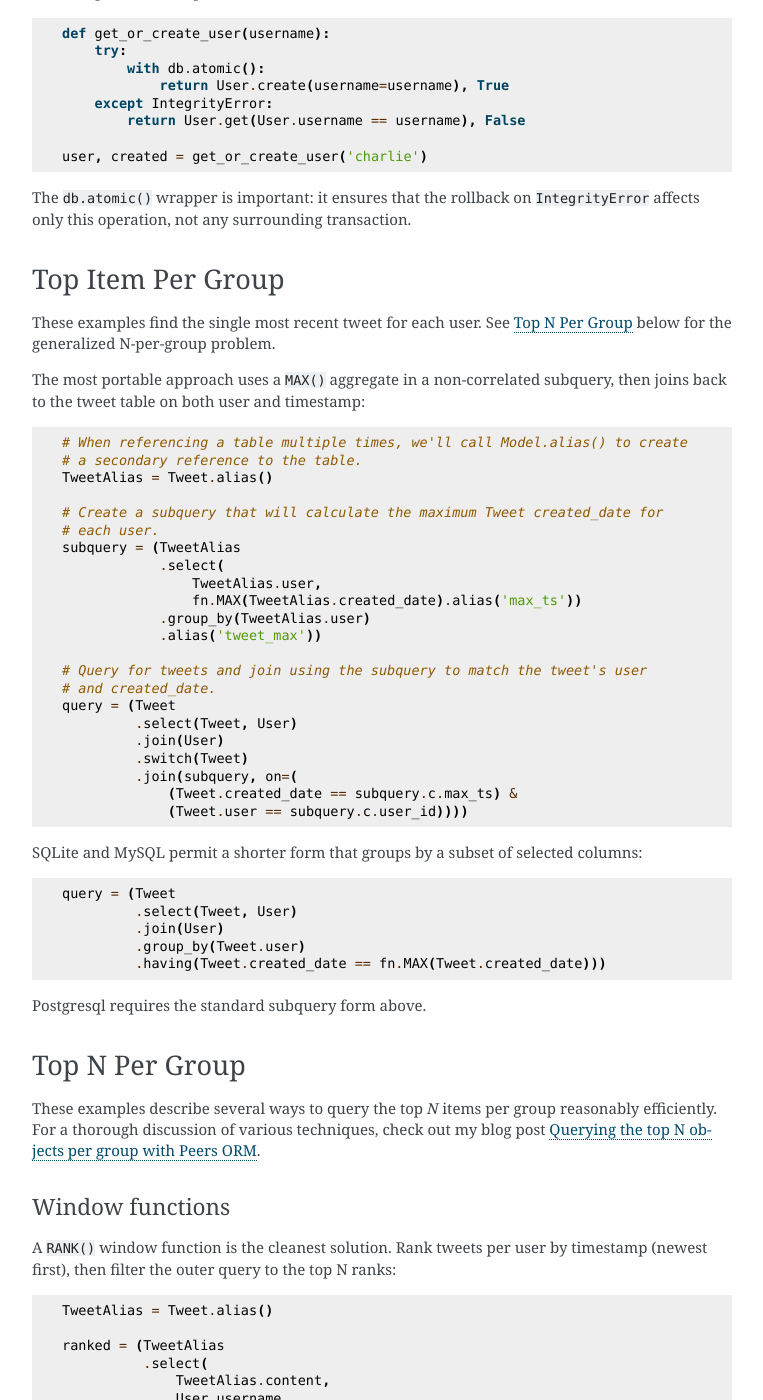
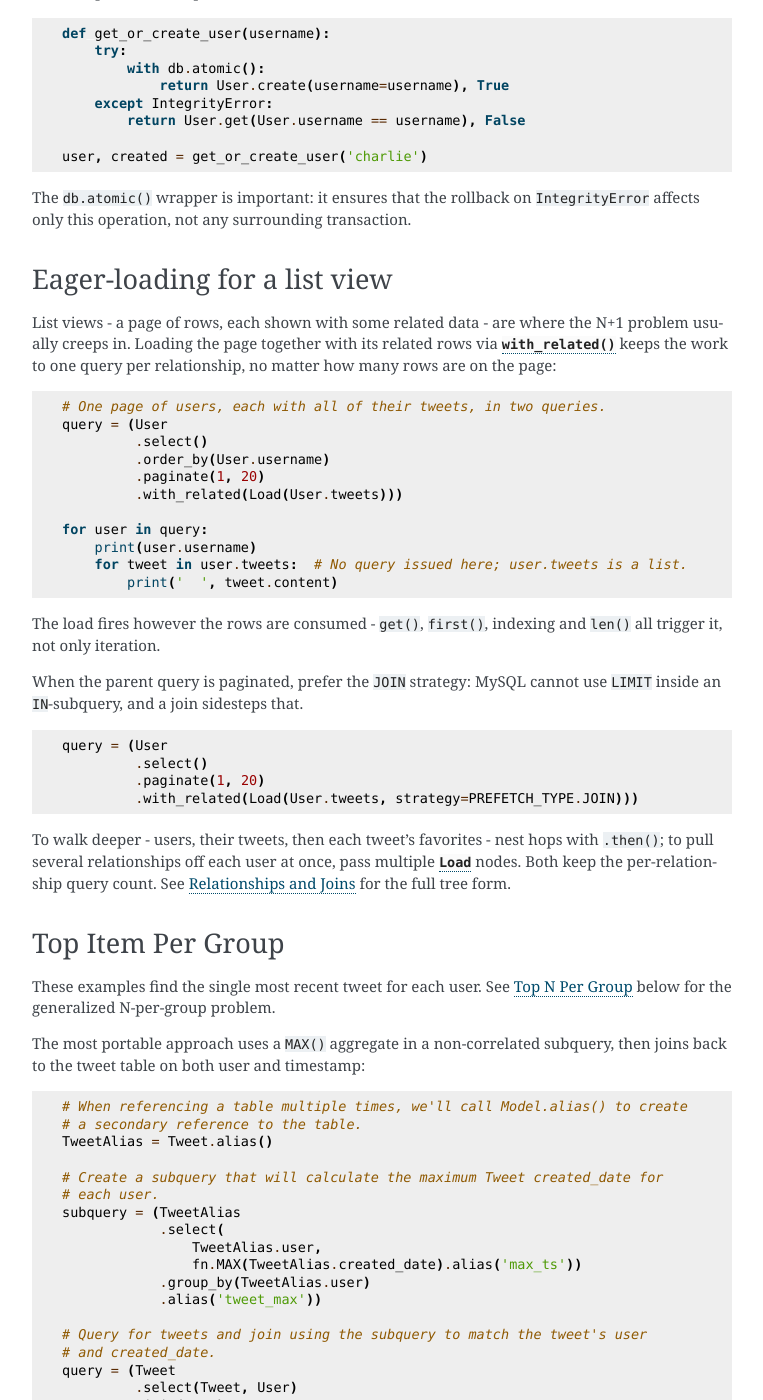
Before and after one commit to Star-DreamDev/myPeers, a Sphinx documentation site: the page built from docs/peers/recipes.rst, in a window 1280 px wide and 1400 px high, scrolled down 2140 px. Shown: the whole window, without its empty margins (378-1141 px from the left). Built offline with Sphinx 7.4.7, drawn with Linux system fonts in a browser that asks for light colours; the version number could not be read and is left out; some of the changed text lies outside the part shown.

Commit message:
Few more recipe/examples.

```diff
--- a/docs/peers/recipes.rst
+++ b/docs/peers/recipes.rst
@@ -145,6 +145,49 @@ The ``db.atomic()`` wrapper is important: it ensures that the rollback on
 
 .. _top-item-per-group:
 
+.. _eager-loading:
+
+Eager-loading for a list view
+-----------------------------
+
+List views - a page of rows, each shown with some related data - are where the
+N+1 problem usually creeps in. Loading the page together with its related rows
+via :meth:`~ModelSelect.with_related` keeps the work to one query per
+relationship, no matter how many rows are on the page:
+
+.. code-block:: python
+
+   # One page of users, each with all of their tweets, in two queries.
+   query = (User
+            .select()
+            .order_by(User.username)
+            .paginate(1, 20)
+            .with_related(Load(User.tweets)))
+
+   for user in query:
+       print(user.username)
+       for tweet in user.tweets:  # No query issued here; user.tweets is a list.
+           print('  ', tweet.content)
+
+The load fires however the rows are consumed - ``get()``, ``first()``, indexing
+and ``len()`` all trigger it, not only iteration.
+
+When the parent query is paginated, prefer the ``JOIN`` strategy: MySQL cannot
+use ``LIMIT`` inside an ``IN``-subquery, and a join sidesteps that.
+
+.. code-block:: python
+
+   query = (User
+            .select()
+            .paginate(1, 20)
+            .with_related(Load(User.tweets, strategy=PREFETCH_TYPE.JOIN)))
+
+To walk deeper - users, their tweets, then each tweet's favorites - nest hops
+with ``.then()``; to pull several relationships off each user at once, pass
+multiple :class:`Load` nodes. Both keep the per-relationship query count. See
+:ref:`relationships` for the full tree form.
+
+
 Top Item Per Group
 ------------------
 
@@ -227,6 +270,24 @@ timestamp (newest first), then filter the outer query to the top N ranks:
             .select(ranked.c.content, ranked.c.username)
             .from_(ranked)
             .where(ranked.c.rnk <= 3))
+
+Top-N as related objects
+^^^^^^^^^^^^^^^^^^^^^^^^^
+
+The form above returns a flat result set. To attach each user's top *N* tweets
+to the user object instead, use :meth:`~ModelSelect.with_related` with a
+per-parent limit; it builds an equivalent ranked CTE internally:
+
+.. code-block:: python
+
+   query = User.select().with_related(
+       Load(User.tweets)
+       .order_by(Tweet.created_date.desc())
+       .limit(3, per_parent=True))
+
+   for user in query:
+       for tweet in user.tweets:  # At most three, newest first.
+           print(user.username, tweet.content)
 
 Postgresql - lateral joins
 ^^^^^^^^^^^^^^^^^^^^^^^^^^^
```
Also changed, not shown: docs/peers/relationships.rst (+10 -0 lines).
